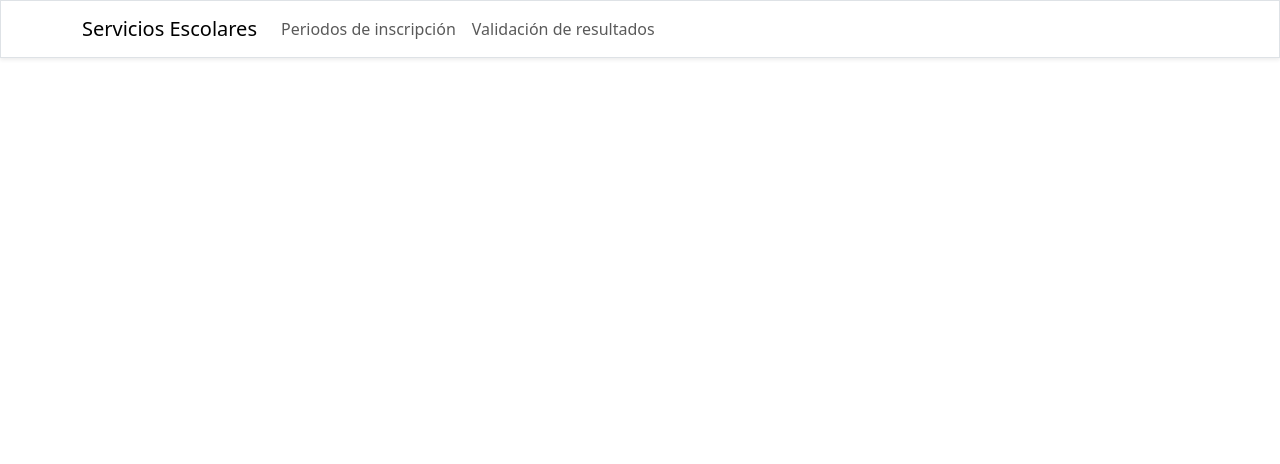
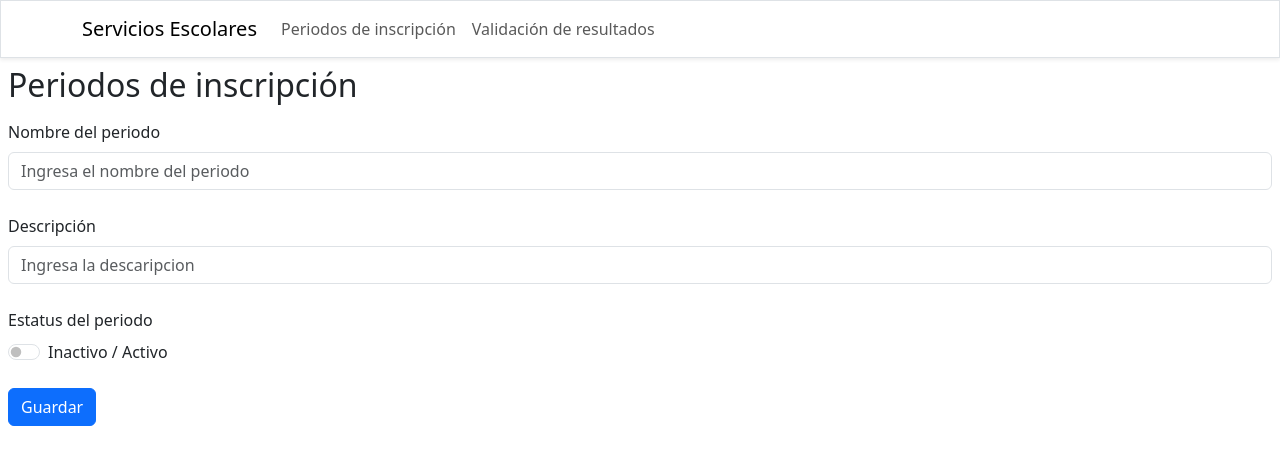
Before and after one commit to ConfleisX01/Micro-Servicios, a React (Create React App) app in the folder client/: page /servicios-escolares/periodos_inscripcion in a window 1280 px wide. Shown: the top 464 px of the page. Built offline with nearby package versions, Linux system fonts and the light colour scheme.

Commit message:
Avance de las rutas

```diff
--- a/client/src/App.js
+++ b/client/src/App.js
@@ -1,14 +1,24 @@
 import 'bootstrap/dist/css/bootstrap.min.css';
+import { BrowserRouter as Router, Routes, Route } from 'react-router-dom';
 import Services from './pages/ServiciosEscolares/admin';
-import { useState } from 'react';
+
+import Inscripcion from './pages/ServiciosEscolares/inscripcion';
+import Resultados from './pages/ServiciosEscolares/resultados';
+import Home from './pages/Home/Home';
 
 function App() {
-  const [currentPage, setCurrentPage] = useState(0) // Identacion de las paginas
+  return (
+    <Router>
+      <Routes>
+        <Route path='/servicios-escolares' element={<Services />}>
+          <Route path="periodos_inscripcion" element={<Inscripcion />} />
+          <Route path="resultados" element={<Resultados />} />
+        </Route>
+        <Route path='/home' element={ <Home /> }>
 
-  return (
-    <>
-      {currentPage == 0 ? <Services></Services> : null}
-    </>
+        </Route>
+      </Routes>
+    </Router>
   );
 }
 
--- /dev/null
+++ b/client/src/pages/Home/Home.js
@@ -0,0 +1,23 @@
+import Container from 'react-bootstrap/Container'
+import Nav from 'react-bootstrap/Nav'
+import Navbar from 'react-bootstrap/Navbar'
+
+export default function Home() {
+    return (
+        <Navbar expand='lg' className='border shadow-sm'>
+            <Container>
+                <Navbar.Brand>
+                    SNCM
+                </Navbar.Brand>
+                <Navbar.Toggle aria-controls='basic-navbar-nav' />
+                <Navbar.Collapse id='basic-navbar-nav'>
+                    <Nav className='mb-auto'>
+                        <Nav.Link>Resultados</Nav.Link>
+                        <Nav.Link>Registros</Nav.Link>
+                        <Nav.Link>Inicio de sesión</Nav.Link>
+                    </Nav>
+                </Navbar.Collapse>
+            </Container>
+        </Navbar>
+    )
+}
--- a/client/src/pages/ServiciosEscolares/admin.js
+++ b/client/src/pages/ServiciosEscolares/admin.js
@@ -1,32 +1,32 @@
-import Navigation from "../../components/Nav/Navigation"
+import Navigation from "../../components/Nav/Navigation";
 import Nav from 'react-bootstrap/Nav';
-import { BrowserRouter, Link, Route, Routes } from 'react-router-dom'
-
-import Inscripcion from "./inscripcion";
-import Resultados from "./resultados";
+import { Outlet } from 'react-router-dom';
 
 export default function Services() {
     const links = [
-        { label: 'Periodos de inscripción', route: '/periodos_inscripcion' },
-        { label: 'Validación de resultados', route: '/resultados' },
-    ]
+        { label: 'Periodos de inscripción', route: '/servicios-escolares/periodos_inscripcion' },
+        { label: 'Validación de resultados', route: '/servicios-escolares/resultados' },
+    ];
 
     return (
-        <BrowserRouter>
+        <div>
+            {/* Barra de navegación fija */}
             <Navigation>
                 {links.map((link, index) => (
-                    <Nav.Link as={Link}
-                        to={link.route}
+                    <Nav.Link
+                        as="a"
+                        href={link.route}
                         key={index}
                     >
                         {link.label}
                     </Nav.Link>
                 ))}
             </Navigation>
-            <Routes>
-                <Route path="/periodos_inscripcion" element={<Inscripcion />} />
-                <Route path="/resultados" element={<Resultados />} />
-            </Routes>
-        </BrowserRouter>
-    )
+
+            {/* Contenedor dinámico para las secciones */}
+            <div>
+                <Outlet />
+            </div>
+        </div>
+    );
 }
--- a/client/src/pages/ServiciosEscolares/inscripcion.js
+++ b/client/src/pages/ServiciosEscolares/inscripcion.js
@@ -1,7 +1,29 @@
+import Button from "react-bootstrap/Button"
+import Form from "react-bootstrap/Form"
+
 export default function Inscripcion() {
     return (
-        <>
-            <p>Periodos de inscripción</p>
-        </>
+        <div className="p-2">
+            <div className="mb-3">
+                <h2>Periodos de inscripción</h2>
+            </div>
+            <Form>
+                <Form.Group className="mb-3">
+                    <Form.Label>Nombre del periodo</Form.Label>
+                    <Form.Control className="mb-4" type="text" placeholder="Ingresa el nombre del periodo" />
+                    <Form.Label>Descripción</Form.Label>
+                    <Form.Control className="mb-4" type="text" placeholder="Ingresa la descaripcion" />
+                    <Form.Label>Estatus del periodo</Form.Label>
+                    <Form.Check
+                        type="switch"
+                        id="estatus-switch"
+                        label="Inactivo / Activo"
+                    />
+                    <div className="container-fluid p-0 my-4">
+                        <Button>Guardar</Button>
+                    </div>
+                </Form.Group>
+            </Form>
+        </div>
     )
 }
```
